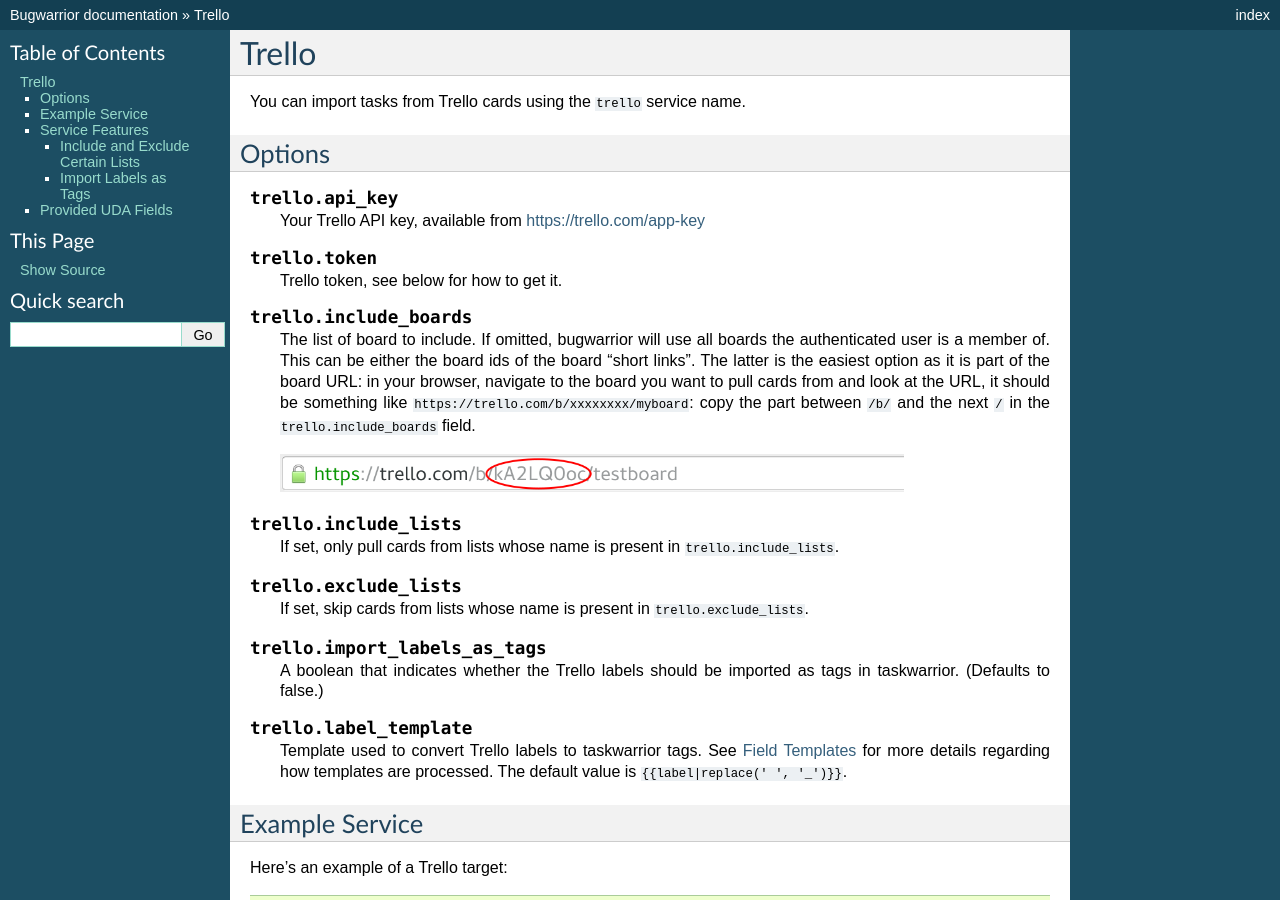
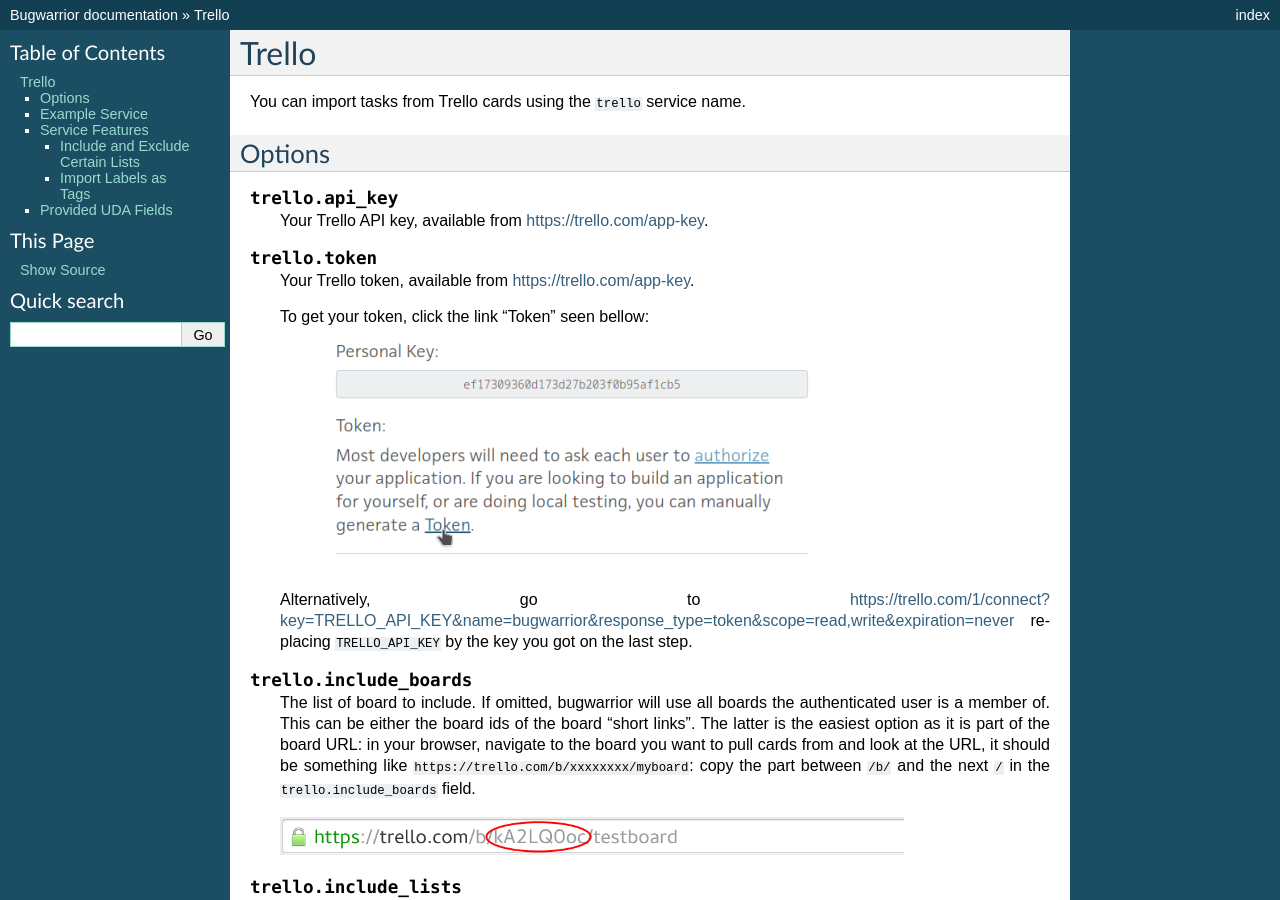
Before and after one commit to GothenburgBitFactory/bugwarrior, a Sphinx documentation site: the page built from bugwarrior/docs/services/trello.rst, in a window 1280 px wide and 900 px high. Built offline with Sphinx 7.4.7, drawn with Linux system fonts in a browser that asks for light colours; pages that are not in the unit, such as notebooks, are missing from menus; the version number could not be read and is left out.

Commit message:
trello: Fixup token docs. Resolve #857.
- The `..HINT` directive wasn't working but it's probably best to have
  the information inline anyway.
- Fixed image name.
- Fixed typo.

```diff
--- a/bugwarrior/docs/services/trello.rst
+++ b/bugwarrior/docs/services/trello.rst
@@ -9,11 +9,18 @@
 
 .. describe:: trello.api_key
 
-   Your Trello API key, available from https://trello.com/app-key
+   Your Trello API key, available from https://trello.com/app-key.
 
 .. describe:: trello.token
 
-   Trello token, see below for how to get it.
+   Your Trello token, available from https://trello.com/app-key.
+
+   To get your token, click the link "Token" seen bellow:
+       .. image:: pictures/trello_token.png
+
+   Alternatively, go to
+   https://trello.com/1/connect?key=TRELLO_API_KEY&name=bugwarrior&response_type=token&scope=read,write&expiration=never
+   replacing ``TRELLO_API_KEY`` by the key you got on the last step.
 
 .. describe:: trello.include_boards
 
@@ -81,21 +88,6 @@
 Feel free to use any of the configuration options described in
 :ref:`common_configuration_options` or described in `Service Features`_ below.
 
-.. HINT:
-   Getting your API key and access token
-
-   To get your API key, go to https://trello.com/app-key and copy the given
-   key (this is your ``trello.api_key``).
-
-   To get your ``trello.token``, in https://trello.com/app-key click the link "Token" seen bellow:
-       .. image:: pictures/trello_url.png
-          :height: 1cm
-   Copy the given toke (this is your ``trello.token``).
-
-   Alternatively, go to
-   https://trello.com/1/connect?key=TRELLO_API_KEY&name=bugwarrior&response_type=token&scope=read,write&expiration=never
-   replacing ``TRELLO_API_KEY`` by the key you got on the last step.
-
 Service Features
 ----------------
 
```
